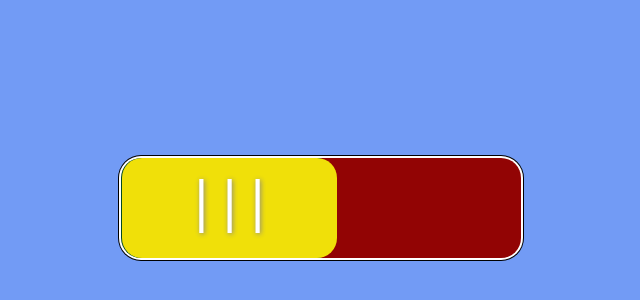
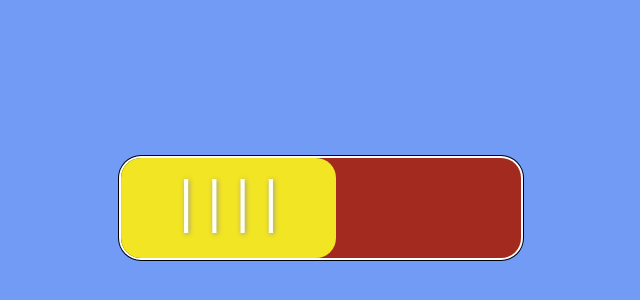
Before and after one commit to educaravaggio/on-off, a plain HTML site: page index.html in a window 1280 px wide. Shown: the part 42-342 px from the top of the page, without its empty margins (79-719 px from the left). Drawn offline with Linux system fonts and the light colour scheme.

Commit message:
Applied transition on the button

```diff
--- a/css/style.css
+++ b/css/style.css
@@ -39,7 +39,7 @@ body {
   height: 100px;
   position: absolute;
   top: 200px;
-  left: 201px;
+  left: 200px;
   border-radius: 20px;
   color: #fff;
   text-shadow: 1px 1px 5px rgb(138, 135, 135);
@@ -48,3 +48,24 @@ body {
   text-align: center;
   line-height: 1.4;
 }
+
+input[type=checkbox] {
+	position: absolute;
+	top: -9999px;
+	left: -9999px;
+}
+
+label {
+	background: rgba(253, 253, 176, 0.151);
+  width: 400px;
+  height: 100px;
+  position: absolute;
+  top: 200px;
+  left: 201px;
+  border-radius: 20px;
+  z-index: 1;
+}
+
+input[type=checkbox]:checked ~ .to-be-changed {
+	transform: translate(185px);
+}
--- a/index.html
+++ b/index.html
@@ -11,8 +11,10 @@
 </head>
 <body>
   <div class="btn-bk"></div>
-  <div class="btn">|  |  |</div>
   <div class="btn-rounded"></div>
 
+  <input type="checkbox" id="toggle">
+  <label for="toggle"></label>
+  <div class="to-be-changed btn">| | | |</div>
 </body>
 </html>
```
